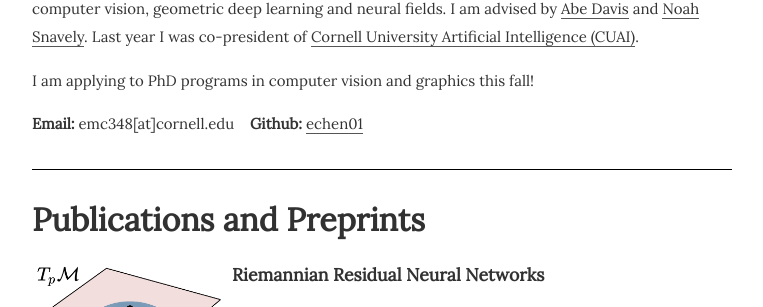
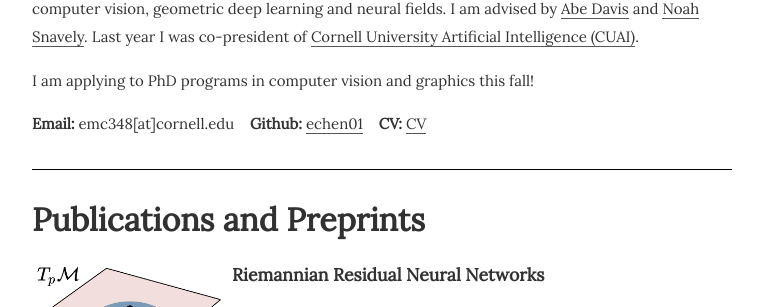
Before and after one commit to echen01/echen01.github.io, a Jekyll site: the page built from index.md, in a window 1280 px wide and 900 px high. Shown: the part 323-630 px from the top of the window, without its empty margins (258-1021 px from the left). Built offline with Jekyll 4.4.1, drawn with Linux system fonts in a browser that asks for light colours; our own code applies the rules of GitHub Pages for plain Markdown files.

```diff
--- a/index.md
+++ b/index.md
@@ -13,7 +13,7 @@ University Artificial Intelligence (CUAI)](https://cuai.github.io/).
 
 I am applying to PhD programs in computer vision and graphics this fall!
 
-**Email:** emc348[at]cornell.edu &nbsp;&nbsp; **Github:** [echen01](https://github.com/echen01)
+**Email:** emc348[at]cornell.edu &nbsp;&nbsp; **Github:** [echen01](https://github.com/echen01) &nbsp;&nbsp; **CV:** [CV](/assets/Eric_Chen_CV.pdf)
 
 ---
 
```
